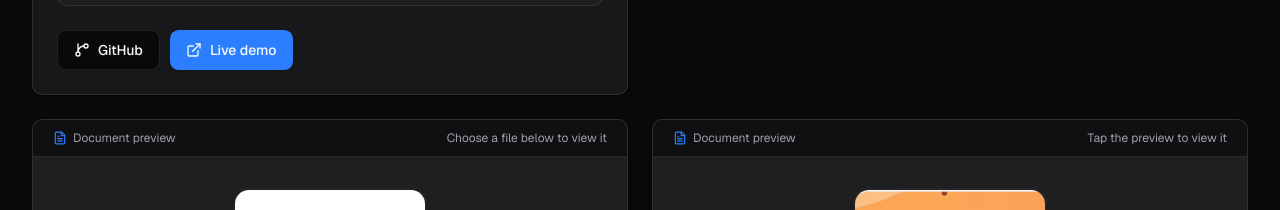
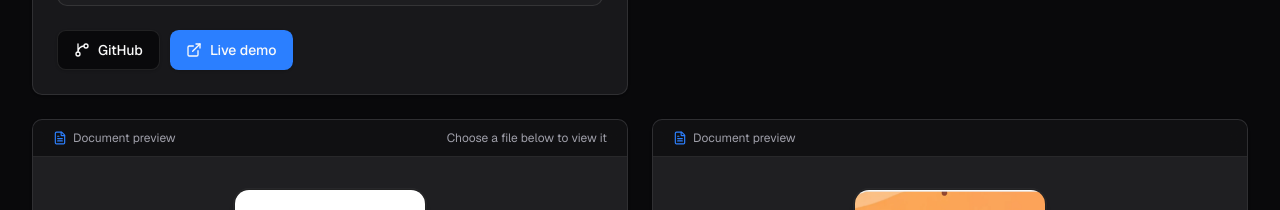
Before and after one commit to Jay-Scripts/CODEX-CRASH-COURSE, a Next.js app: page / in a window 1280 px wide. Shown: the part 4940-5150 px from the top of the page. Built offline with nearby package versions, Linux system fonts and the light colour scheme.

Commit message:
adjusted userr manual

```diff
--- a/components/cards/project-card.tsx
+++ b/components/cards/project-card.tsx
@@ -2,6 +2,7 @@
 
 import {
   ChevronDown,
+  Expand,
   ExternalLink,
   FileText,
   GitBranch,
@@ -58,6 +59,7 @@ export const ProjectCard = ({ project }: ProjectCardProps) => {
   const hasPreview = Boolean(project.previewSrc);
   const hasExpandableDocumentPreview = Boolean(project.previewDialogSrc);
   const hasResourceLinks = Boolean(project.resourceLinks?.length);
+  const isUserManualPreview = project.primaryCategory === "user-manuals";
 
   const openDocumentOverlay = (src: string, title: string) => {
     setActiveDocument({ src, title });
@@ -84,18 +86,20 @@ export const ProjectCard = ({ project }: ProjectCardProps) => {
                     <FileText className="size-3.5 shrink-0 text-primary" />
                     Document preview
                   </span>
-                  <span className="text-xs text-muted-foreground">
-                    {hasResourceLinks
-                      ? "Choose a file below to view it"
-                      : "Tap the preview to view it"}
-                  </span>
+                  {!isUserManualPreview ? (
+                    <span className="text-xs text-muted-foreground">
+                      {hasResourceLinks
+                        ? "Choose a file below to view it"
+                        : "Tap the preview to view it"}
+                    </span>
+                  ) : null}
                 </div>
 
                 <div className="flex w-full justify-center bg-muted/30 px-6 py-6 sm:py-8">
                   {hasExpandableDocumentPreview ? (
                     <button
                       aria-haspopup="dialog"
-                      className="relative aspect-[3/4] w-40 overflow-hidden rounded-xl border border-border/60 bg-background shadow-md ring-1 ring-border/40 transition-transform hover:scale-[1.01] focus-visible:outline-none focus-visible:ring-2 focus-visible:ring-primary/60 sm:w-48"
+                      className="group relative aspect-[3/4] w-40 overflow-hidden rounded-xl border border-border/60 bg-background shadow-md ring-1 ring-border/40 transition-transform hover:scale-[1.01] focus-visible:outline-none focus-visible:ring-2 focus-visible:ring-primary/60 sm:w-48"
                       onClick={() =>
                         openDocumentOverlay(project.previewDialogSrc!, project.title)
                       }
@@ -119,6 +123,14 @@ export const ProjectCard = ({ project }: ProjectCardProps) => {
                           title={project.previewAlt ?? `${project.title} preview`}
                         />
                       )}
+                      {isUserManualPreview ? (
+                        <span className="absolute inset-0 flex items-center justify-center bg-background/82 text-sm font-medium text-foreground opacity-0 transition-opacity duration-200 hover:opacity-100 focus-visible:opacity-100 group-hover:opacity-100">
+                          <span className="inline-flex items-center gap-2 rounded-full border border-border/70 bg-background/90 px-4 py-2 shadow-sm backdrop-blur">
+                            <Expand className="size-4 text-primary" />
+                            View manual
+                          </span>
+                        </span>
+                      ) : null}
                     </button>
                   ) : (
                     <figure className="relative aspect-[3/4] w-40 overflow-hidden rounded-xl border border-border/60 bg-background shadow-md ring-1 ring-border/40 sm:w-48">
```
